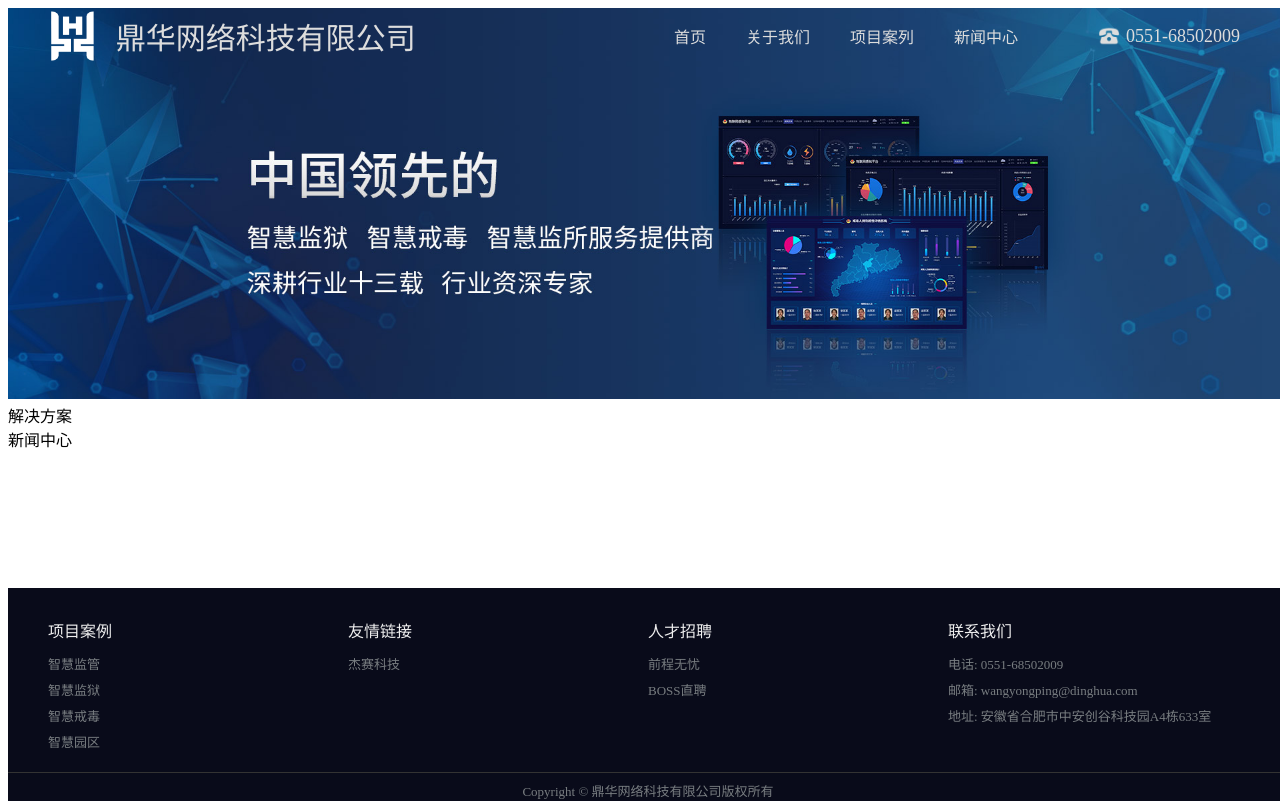
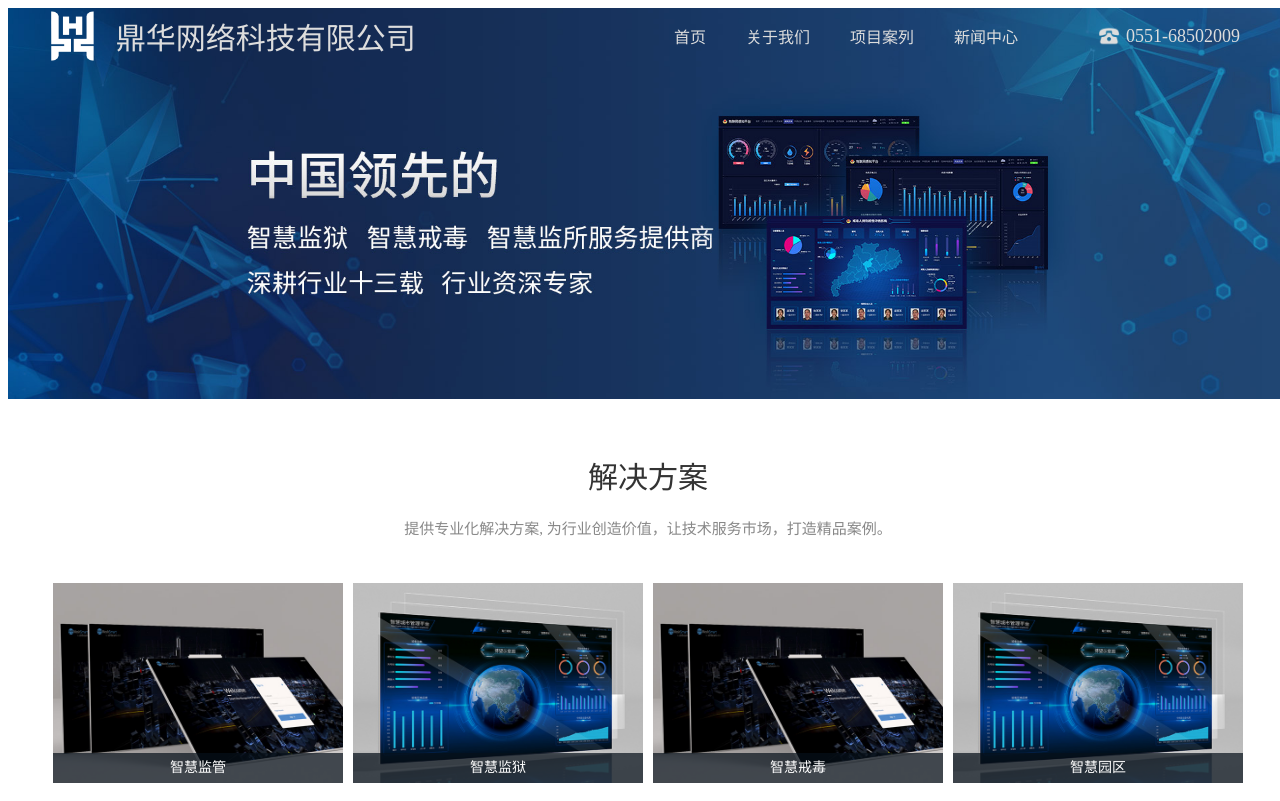
Before and after one commit to HanFuyan/dh1, a Vue app: page / in a window 1280 px wide. Shown: the top 801 px of the page. Built offline with nearby package versions, Linux system fonts and the light colour scheme; the HTML template or start-up script is replaced by a standard one.

Commit message:
解决方案

```diff
--- a/src/views/Home.vue
+++ b/src/views/Home.vue
@@ -5,6 +5,21 @@
     </div>
     <div class="project">
       <div class="title">解决方案</div>
+      <div class="subtitle">提供专业化解决方案, 为行业创造价值，让技术服务市场，打造精品案例。</div>
+      <div class="box">
+        <a href="/" class="item item_1">
+          <div class="item-title">智慧监管</div>
+        </a>
+        <a href="/" class="item item_2">
+          <div class="item-title">智慧监狱</div>
+        </a>
+        <a href="/" class="item item_3">
+          <div class="item-title">智慧戒毒</div>
+        </a>
+        <a href="/" class="item item_4">
+          <div class="item-title">智慧园区</div>
+        </a>
+      </div>
     </div>
     <div class="news">
       <div class="title">新闻中心</div>
@@ -24,5 +39,72 @@
       width: 100%;
     }
   }
+  .project{
+    padding: 50px 0;
+    text-align: center;
+    .title{
+      font-size: 30px;
+      color: #333;
+    }
+    .subtitle{
+      font-size: 15px;
+      color: #888;
+      margin-top: 20px;
+      margin-bottom: 40px;
+    }
+    .box{
+      max-width: 1200px;
+      margin: 0 auto;
+      display: flex;
+      flex-wrap: wrap;
+      .item{
+        position: relative;
+        width: 290px;
+        height: 200px;
+        margin: 5px;
+        background-repeat: no-repeat;
+        background-size: 100% 100%;
+        background-position: center;
+        transition: 0.5s;
+        &:hover{
+          background-size: 110% 110%;
+        }
+        .item-title{
+          position: absolute;
+          bottom: 0;
+          left: 0;
+          width: 100%;
+          height: 30px;
+          background-color: rgba(7, 17, 27, 0.7);
+          color: #fff;
+          line-height: 30px;
+          font-size: 14px;
+        }
+      }
+      .item_1{
+        background-image: url(../assets/project_1.jpg);
+      }
+      .item_2{
+        background-image: url(../assets/project_2.jpg);
+      }
+      .item_3{
+        background-image: url(../assets/project_1.jpg);
+      }
+      .item_4{
+        background-image: url(../assets/project_2.jpg);
+      }
+      .item_5{
+        background-image: url(../assets/project_1.jpg);
+      }
+    }
+  }
+  .news{
+    padding: 50px 0;
+    text-align: center;
+    .title{
+      font-size: 30px;
+      color: #333;
+    }
+  }
 }
 </style>
```
Also changed, not shown: src/assets/project_1.jpg (added), src/assets/project_2.jpg (added).
